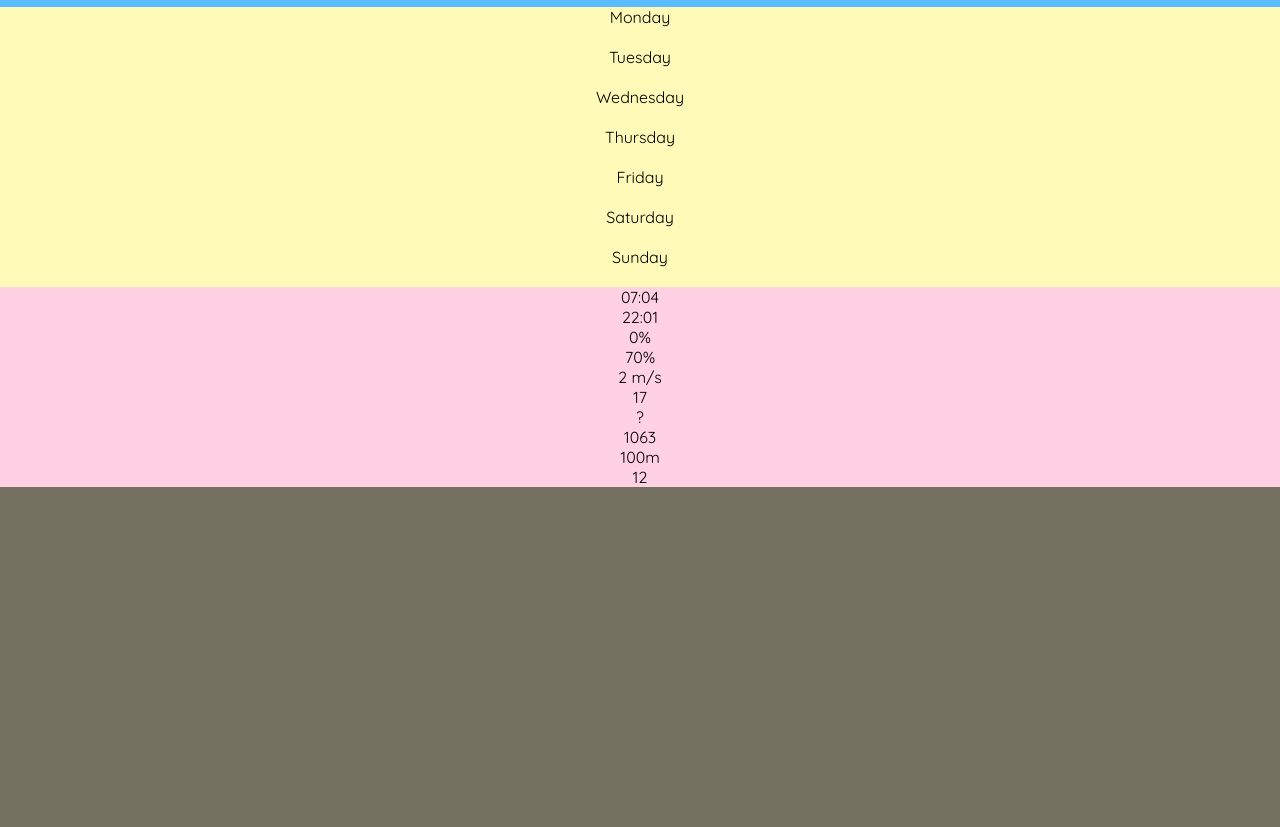
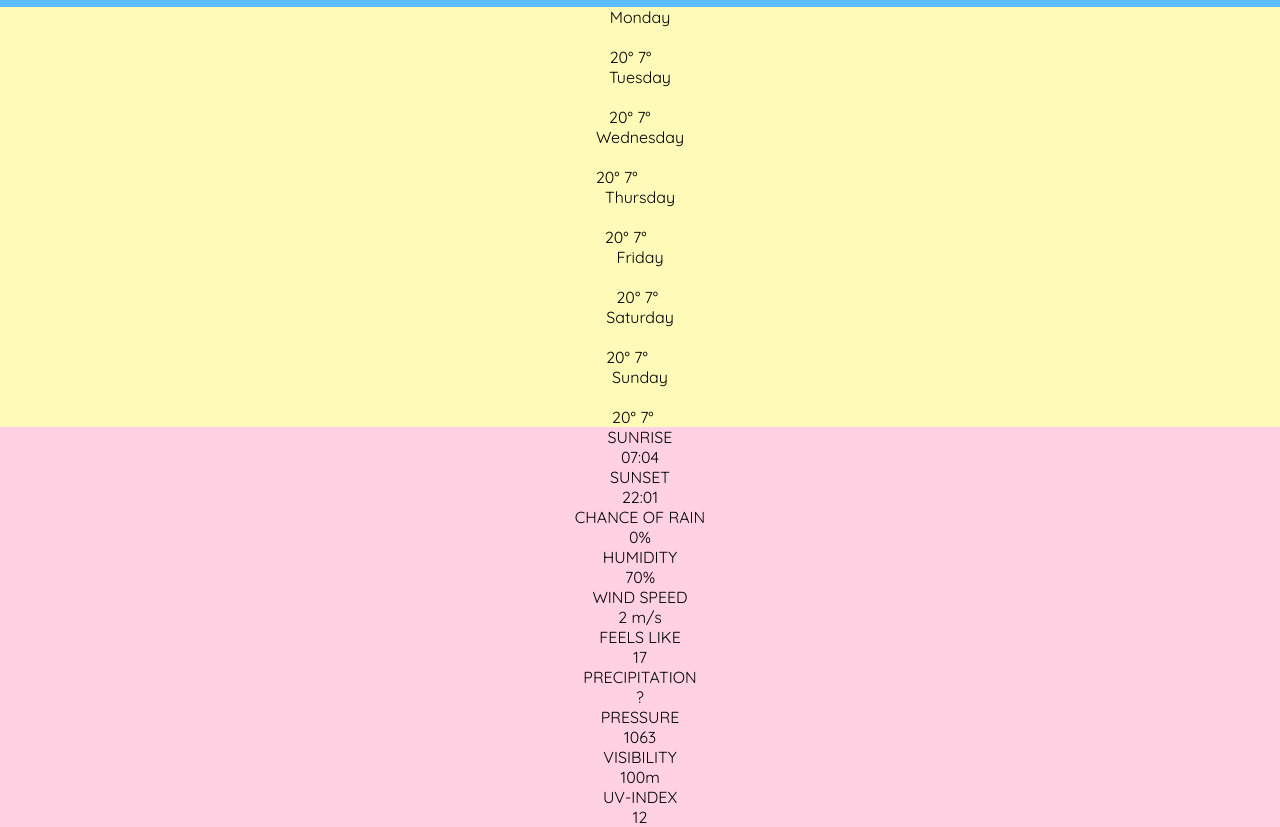
Before and after one commit to sashaij/weather_app, a website built with webpack: page src/template.html in a window 1280 px wide. Shown: the part 407-1234 px from the top of the page. Before the commit the page ends 894 px from the top, so only its background shows below. Built offline with nearby package versions, Linux system fonts and the light colour scheme; files whose address does not match are found by name.

Commit message:
Add class to week days, add headers, add dummy temp
Add headers to the additional info elements, add dummy temp text to the temp section in week days section

```diff
--- a/src/template.html
+++ b/src/template.html
@@ -25,52 +25,62 @@
         <div id="high-low-temp">H: 24 L: 7</div>
     </div>
     <div id="forecast">
-        <div id="day-one">
+        <div class="week-day" id="day-one">
             <div class="fore-day" id="name-one">Monday</div>
             <img src="" alt="" class="fore-icon" id="icon-one">
-            <div class="fore-temp" id="temp-one"></div>
+            <div class="fore-temp" id="temp-one">20° 7°</div>
         </div>
-        <div id="day-two">
+        <div class="week-day" id="day-two">
             <div class="fore-day" id="name-two">Tuesday</div>
             <img src="" alt="" class="fore-icon" id="icon-two">
-            <div class="fore-temp" id="temp-two"></div>
+            <div class="fore-temp" id="temp-two">20° 7°</div>
         </div>
-        <div id="day-three">
+        <div class="week-day" id="day-three">
             <div class="fore-day" id="name-three">Wednesday</div>
             <img src="" alt="" class="fore-icon" id="icon-three">
-            <div class="fore-temp" id="temp-three"></div>
+            <div class="fore-temp" id="temp-three">20° 7°</div>
         </div>
-        <div id="day-four">
+        <div class="week-day" id="day-four">
             <div class="fore-day" id="name-four">Thursday</div>
             <img src="" alt="" class="fore-icon" id="icon-four">
-            <div class="fore-temp" id="temp-four"></div>
+            <div class="fore-temp" id="temp-four">20° 7°</div>
         </div>
-        <div id="day-five">
+        <div class="week-day" id="day-five">
             <div class="fore-day" id="name-five">Friday</div>
             <img src="" alt="" class="fore-icon" id="icon-five">
-            <div class="fore-temp" id="temp-five"></div>
+            <div class="fore-temp" id="temp-five">20° 7°</div>
         </div>
-        <div id="day-six">
+        <div class="week-day" id="day-six">
             <div class="fore-day" id="name-six">Saturday</div>
             <img src="" alt="" class="fore-icon" id="icon-six">
-            <div class="fore-temp" id="temp-six"></div>
+            <div class="fore-temp" id="temp-six">20° 7°</div>
         </div>
-        <div id="day-seven">
+        <div class="week-day" id="day-seven">
             <div class="fore-day" id="name-seven">Sunday</div>
             <img src="" alt="" class="fore-icon" id="icon-seven">
-            <div class="fore-temp" id="temp-seven"></div>
+            <div class="fore-temp" id="temp-seven">20° 7°</div>
         </div>
     </div>
     <div id="additional-info">
+        <div class="add-info-header">SUNRISE</div>
         <div id="sunrise" class="add-info-el">07:04</div>
+        <div class="add-info-header">SUNSET</div>
         <div id="sunset" class="add-info-el">22:01</div>
+        <div class="add-info-header">CHANCE OF RAIN</div>
         <div id="ch-of-rain" class="add-info-el">0%</div>
+        <div class="add-info-header">HUMIDITY</div>
         <div id="humidity" class="add-info-el">70%</div>
+        <div class="add-info-header">WIND SPEED</div>
         <div id="wind" class="add-info-el">2 m/s</div>
+        <div class="add-info-header">FEELS LIKE</div>
         <div id="feels-like" class="add-info-el">17</div>
+        <div class="add-info-header">PRECIPITATION</div>
         <div id="precip" class="add-info-el">?</div>
+        <div class="add-info-header">PRESSURE</div>
         <div id="pressure" class="add-info-el">1063</div>
+        <div class="add-info-header">VISIBILITY</div>
         <div id="visibility" class="add-info-el">100m</div>
+        <div class="add-info-header">UV-INDEX</div>
         <div id="uv-index" class="add-info-el">12</div>
     </div>
         <!--
```
